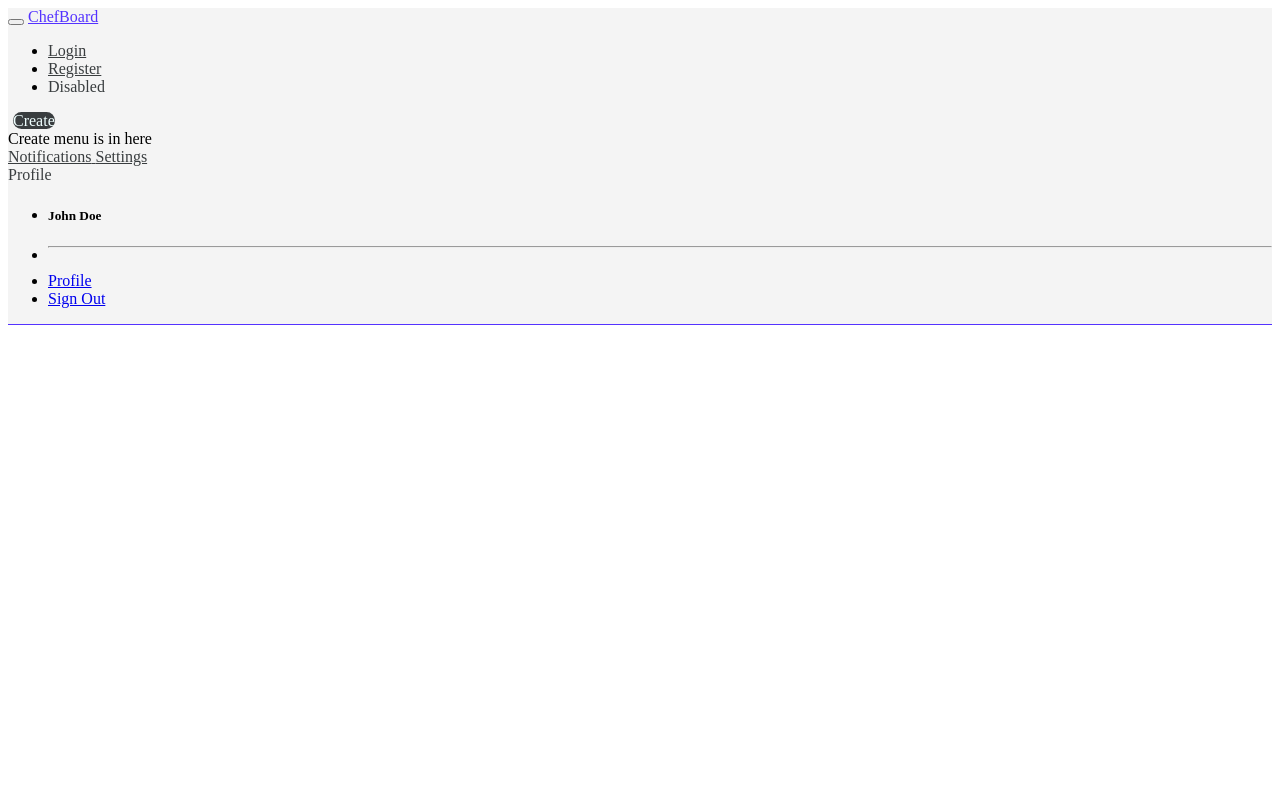
After one commit to naiemg/chefboard, a Django app: template templates/navigation.html in a window 1280 px wide. The commit adds this page. Run offline with Django 3.2, Linux system fonts and the light colour scheme; the template is opened without the code that fills it, so the values that code supplies are empty.

Commit message:
created navbar design with styling

```diff
--- a/_config/settings.py
+++ b/_config/settings.py
@@ -25,7 +25,7 @@ SECRET_KEY = 'django-insecure-u81e28*a%^t&7ip0n23@db_c-os&=5vy(7#&&$up4j6@c-ua(&
 # SECURITY WARNING: don't run with debug turned on in production!
 DEBUG = True
 
-ALLOWED_HOSTS = []
+ALLOWED_HOSTS = ['*']
 
 
 # Application definition
--- a/apps/userauth/urls.py
+++ b/apps/userauth/urls.py
@@ -6,4 +6,5 @@ urlpatterns = [
 	path('login/', views.user_login, name="login"),
 	path('logout/', views.user_logout, name="logout"),
 	path('', views.user_login),
+	path('test', views.test)
 ]
--- a/apps/userauth/views.py
+++ b/apps/userauth/views.py
@@ -85,3 +85,6 @@ def user_login(request):
 def user_logout(request):
     logout(request)
     return HttpResponseRedirect('/login')
+
+def test(request):
+    return render(request, 'userauth/test.html', {})
--- /dev/null
+++ b/templates/navigation.html
@@ -0,0 +1,105 @@
+<style>
+    :root {
+        --main-text-color: #5433FF;
+        --secondary-text-color: #393D3F;
+    }
+
+    .navbar {
+        background-color: #f4f4f4;
+        border-bottom: 1px solid var(--main-text-color);
+    }
+
+    .navbar-toggler {
+        color: var(--main-text-color);
+    }
+
+    .navbar-brand {
+        color: var(--main-text-color);
+        font-weight: normal;
+    }
+
+    .nav-link,
+    .user-btn {
+        color: var(--secondary-text-color);
+    }
+
+    .create-btn {
+        border-radius: 15px !important;
+        border: none;
+        background-color: var(--secondary-text-color);
+        color: azure;
+        margin: 5px;
+    }
+
+    .nav-link:hover,
+    .user-btn:hover,
+    .navbar-brand:hover {
+        color: var(--main-text-color);
+    }
+
+    .create-btn:hover {
+        color: white;
+        background-color: var(--main-text-color);
+    }
+</style>
+
+<nav class="navbar navbar-expand-lg">
+    <div class="container">
+        <button class="navbar-toggler" type="button" data-bs-toggle="collapse" data-bs-target="#menu"
+            aria-controls="menu" aria-expanded="false" aria-label="Toggle navigation">
+            <i class="fas fa-bars"></i>
+        </button>
+        <a class="navbar-brand" href="/">ChefBoard</a>
+        <div class="collapse navbar-collapse" id="menu">
+            <ul class="navbar-nav me-auto mb-2 mb-lg-0">
+                <li class="nav-item">
+                    <a class="nav-link" href="#">Login</a>
+                </li>
+                <li class="nav-item">
+                    <a class="nav-link" href="#">Register</a>
+                </li>
+                <li class="nav-item">
+                    <a class="nav-link">Disabled</a>
+                </li>
+            </ul>
+
+            <div class="btn-group">
+                <span class="btn btn-sm btn-outline create-btn" data-bs-toggle="dropdown" data-bs-display="static"
+                    aria-haspopup="true" aria-expanded="false">Create
+                    <i class="fas fa-chevron-down"></i>
+                </span>
+                <div class="dropdown-menu dropdown-menu-lg-end">
+                    Create menu is in here
+                </div>
+            </div>
+
+            <a class="nav-link" href="#">
+                <i class="fas fa-bell"> </i>
+                <span class="d-block d-sm-none">Notifications</span>
+            </a>
+
+            <a class="nav-link" href="#">
+                <i class="fas fa-cog"> </i>
+                <span class="d-block d-sm-none">Settings</span>
+            </a>
+
+            <div class="btn-group">
+                <a class="btn user-btn" data-bs-toggle="dropdown" data-bs-display="static" aria-haspopup="true"
+                    aria-expanded="false">
+                    <i class="fas fa-user"> </i>
+                    <span class="d-block d-sm-none">Profile</span>
+                </a>
+                <ul class="dropdown-menu dropdown-menu-lg-end">
+                    <li>
+                        <h5 class="dropdown-header">John Doe</h5>
+                    </li>
+                    <li>
+                        <hr class="dropdown-divider">
+                    </li>
+                    <li><a class="dropdown-item" href="#">Profile</a></li>
+                    <li><a class="dropdown-item" href="#">Sign Out</a></li>
+                </ul>
+            </div>
+        </div>
+    </div>
+</nav>
```
Also changed, not shown: templates/base.html (+12 -53 lines), templates/userauth/test.html (added, +11 -0 lines).
